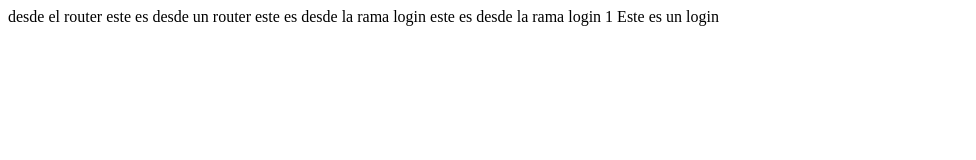
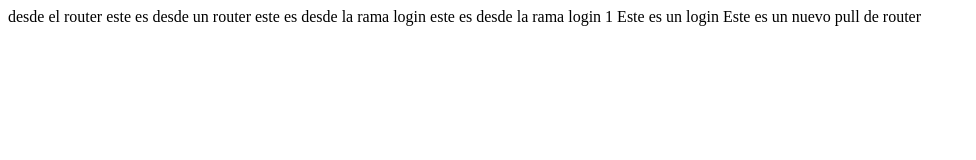
Before and after one commit to ErickHR/github, a plain HTML site: page index.html in a window 1280 px wide. Shown: the whole page, without its empty margins (0-976 px from the left). Drawn offline with Linux system fonts and the light colour scheme.

Commit message:
delete branch routers and then pull of bracnh routers

```diff
--- a/index.html
+++ b/index.html
@@ -14,5 +14,7 @@
 
     este es desde la rama login 1
     Este es un login
+
+    Este es un nuevo pull de router
 </body>
 </html>
```
